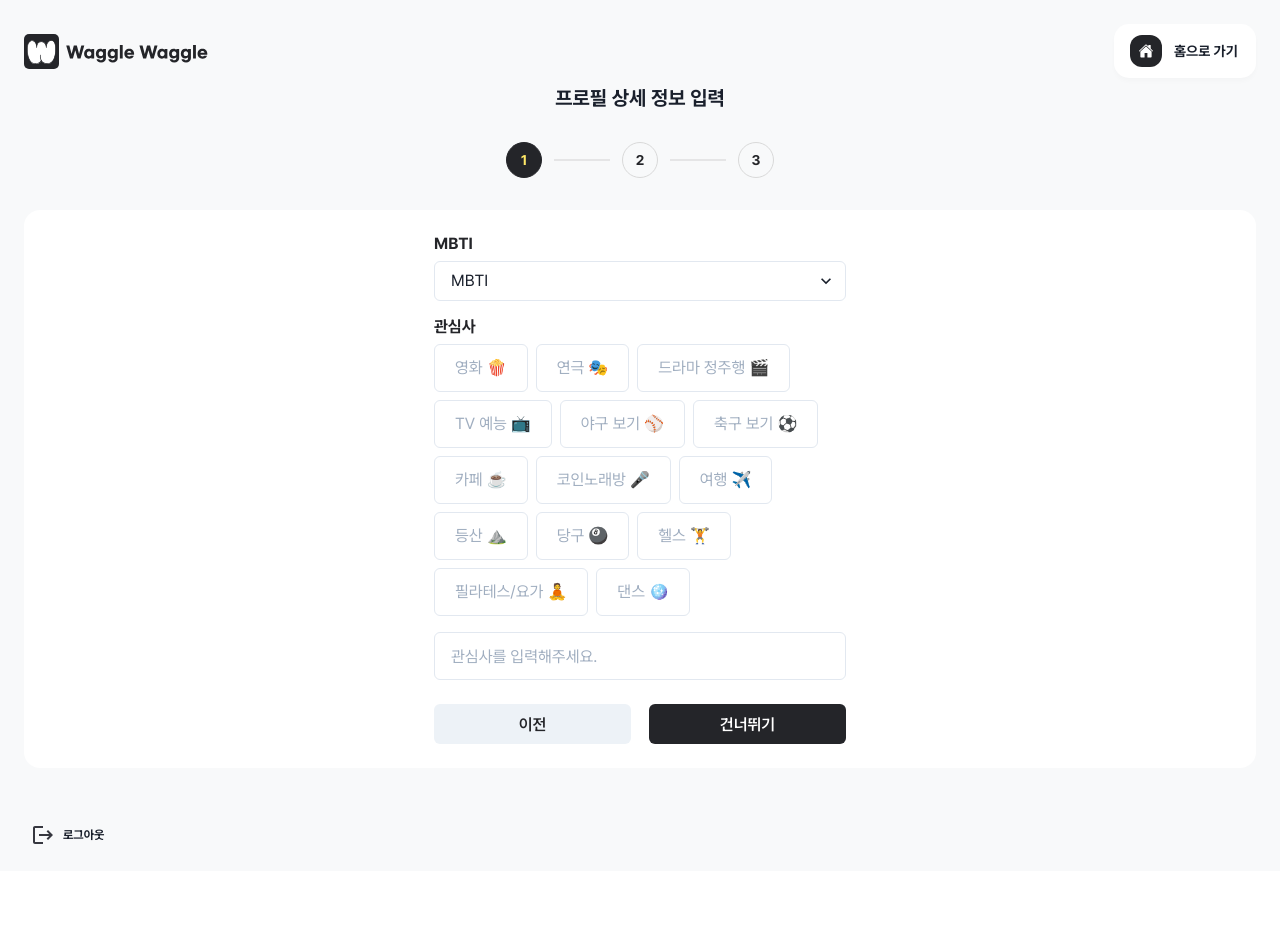
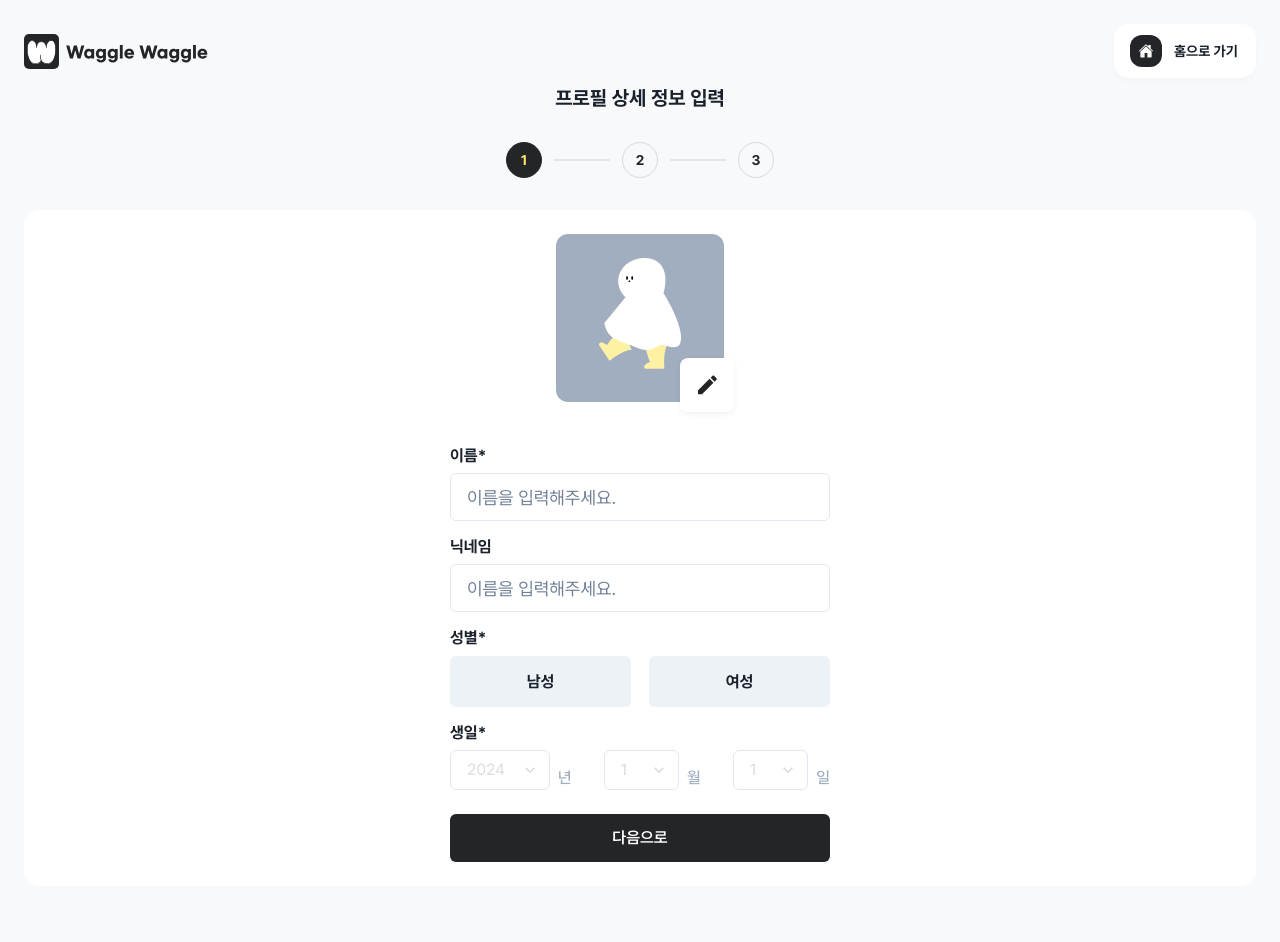
Before and after one commit to DDD-Community/DDD-10-WABLE-WEB, a Next.js app: page /profile/create in a window 1280 px wide. Shown: the top 942 px of the page. Before the commit the page ends 871 px from the top, so only its background shows below. Built offline with nearby package versions, Linux system fonts and the light colour scheme.

Commit message:
feat: 기본 정보 작성 시 step 2로 넘어가도록 구현(이미지 제외)

```diff
--- a/src/components/pages/profile/additional-information-form/index.tsx
+++ b/src/components/pages/profile/additional-information-form/index.tsx
@@ -9,14 +9,12 @@ import {
   Select,
   Text,
 } from '@chakra-ui/react';
-import { useFormContext } from 'react-hook-form';
 import { ChevronDownIcon } from '@chakra-ui/icons';
 import { useRef, useState } from 'react';
 import { MBTI } from '@/constants/mbti';
 import { DEFAULT_INTERESTS } from '@/constants/interest';
 
 export function AdditionalInformationForm() {
-  const {} = useFormContext();
   const [interests, setInterests] = useState<string[]>(DEFAULT_INTERESTS);
   const inputRef = useRef<HTMLInputElement>(null);
 
--- a/src/components/pages/profile/basic-information-form/index.tsx
+++ b/src/components/pages/profile/basic-information-form/index.tsx
@@ -12,21 +12,26 @@ import {
 import { useFormContext } from 'react-hook-form';
 import { ChevronDownIcon } from '@chakra-ui/icons';
 
-import { GENDER_OPTIONS, ProfileSchema } from '@/models/profile';
+import { GENDER_OPTIONS, ProfileBaseInformationSchema } from '@/models/profile';
 import { ImageUpload, RadioGroup } from './components';
 import { useDateInput } from './logic';
 
-export function BasicInformationForm() {
+export function BasicInformationForm({
+  onSubmit,
+}: {
+  onSubmit: (data: ProfileBaseInformationSchema) => void;
+}) {
   const {
     register,
     control,
     formState: { errors },
     getValues,
-  } = useFormContext<ProfileSchema>();
+    handleSubmit,
+  } = useFormContext<ProfileBaseInformationSchema>();
   const { currentDate, years, months, days, handleChangeDate } = useDateInput();
 
   return (
-    <>
+    <form onSubmit={handleSubmit(onSubmit)}>
       <Flex
         w="100%"
         justifyContent="center"
@@ -173,9 +178,16 @@ export function BasicInformationForm() {
           </FormControl>
         </Flex>
       </Flex>
-      <Button type="submit" maxW="412px" w="100%" h="48px" variant="primary">
+      <Button
+        type="submit"
+        maxW="412px"
+        w="100%"
+        h="48px"
+        variant="primary"
+        marginTop="24px"
+      >
         다음으로
       </Button>
-    </>
+    </form>
   );
 }
--- a/src/models/profile.ts
+++ b/src/models/profile.ts
@@ -2,7 +2,7 @@ import { z } from 'zod';
 
 export const GENDER_OPTIONS = ['남성', '여성'] as const;
 
-export const profileSchema = z.object({
+export const profileBaseInformationSchema = z.object({
   name: z
     .string({
       required_error: '이름을 입력해주세요.',
@@ -33,4 +33,8 @@ export const profileSchema = z.object({
   }),
 });
 
-export type ProfileSchema = z.infer<typeof profileSchema>;
+export const profileAdditionalInformationSchema = z.object({});
+
+export type ProfileBaseInformationSchema = z.infer<
+  typeof profileBaseInformationSchema
+>;
--- a/src/pages/profile/create/index.tsx
+++ b/src/pages/profile/create/index.tsx
@@ -1,5 +1,8 @@
 import { useFunnel } from '@/hooks/common/useFunnel';
-import { ProfileSchema, profileSchema } from '@/models/profile';
+import {
+  ProfileBaseInformationSchema,
+  profileBaseInformationSchema,
+} from '@/models/profile';
 import { Flex, VStack, Heading, Text } from '@chakra-ui/react';
 import { FormProvider, useForm } from 'react-hook-form';
 import { zodResolver } from '@hookform/resolvers/zod';
@@ -24,38 +27,32 @@ export type ProfileSteps = typeof STEPS;
 export default function CreateProfile() {
   const [Funnel, step, setStep] = useFunnel({
     steps: STEPS,
-    initialStep: '프로필 상세 정보 입력 - MBTI 및 관심사',
+    initialStep: '프로필 상세 정보 입력 - 기본 정보',
   });
-  const methods = useForm<ProfileSchema>({
-    resolver: zodResolver(profileSchema),
+  const profileBaseInformationForm = useForm<ProfileBaseInformationSchema>({
+    resolver: zodResolver(profileBaseInformationSchema),
   });
 
-  function handleSubmit(profile: ProfileSchema) {
+  function handleSubmitProfileBaseInformation(
+    profileBasicInformation: ProfileBaseInformationSchema,
+  ) {
     /**
      * @todo year, month, day 뽑아서 birthday로 만들기
      * @todo API 연결하기
      */
-    console.log(profile);
+    setStep('프로필 상세 정보 입력 - MBTI 및 관심사');
   }
 
   return (
     <VStack w="100%" bg="waggle.gray.100">
       <Header />
-      <FormProvider {...methods}>
+      <Flex w="100%" flexDirection="column" justifyContent="center" gap="55px">
         <Flex
-          w="100%"
-          flexDirection="column"
-          justifyContent="center"
-          gap="55px"
-        >
-          <Flex
-            as="form"
           w="100%"
           paddingX="24px"
           flexDirection="column"
           alignItems="center"
           gap="32px"
-            onSubmit={methods.handleSubmit(handleSubmit)}
         >
           <Heading size="md">프로필 상세 정보 입력</Heading>
           <Stepper steps={STEPS} activeStepIndex={0} />
@@ -70,7 +67,11 @@ export default function CreateProfile() {
           >
             <Funnel>
               <Funnel.Step name="프로필 상세 정보 입력 - 기본 정보">
-                  <BasicInformationForm />
+                <FormProvider {...profileBaseInformationForm}>
+                  <BasicInformationForm
+                    onSubmit={handleSubmitProfileBaseInformation}
+                  />
+                </FormProvider>
               </Funnel.Step>
               <Funnel.Step name="프로필 상세 정보 입력 - MBTI 및 관심사">
                 <AdditionalInformationForm />
@@ -94,7 +95,6 @@ export default function CreateProfile() {
           </Text>
         </Flex>
       </Flex>
-      </FormProvider>
     </VStack>
   );
 }
```
Lines whose indentation alone changed are shown as unchanged.
